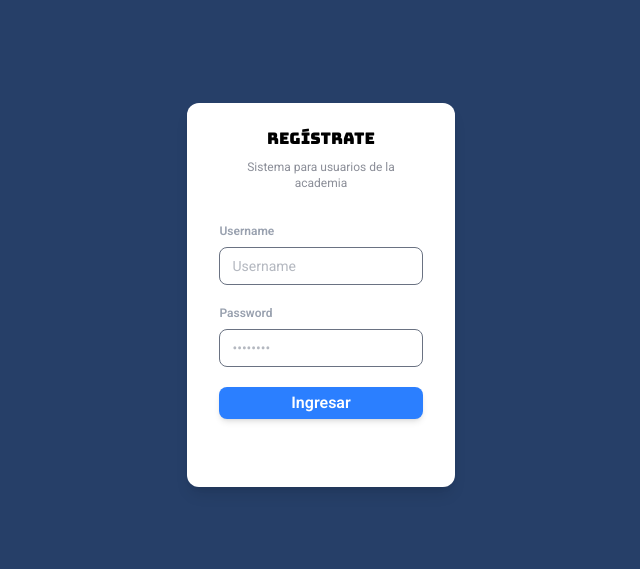
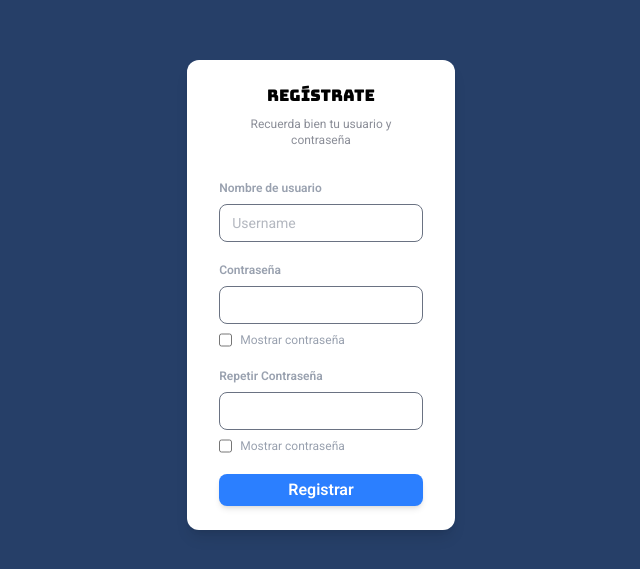
Before and after one commit to MiguelDev3/academy-erp-front, a React (Vite) app: page /register in a window 1280 px wide. Shown: the part 113-682 px from the top of the page, without its empty margins (319-959 px from the left). Built offline with nearby package versions, Linux system fonts and the light colour scheme.

Commit message:
FEAT: add register user process

```diff
--- a/src/pages/register/Register.jsx
+++ b/src/pages/register/Register.jsx
@@ -1,4 +1,71 @@
+import { useState } from "react";
+import { useNavigate } from "react-router-dom";
+
 export const Register = () => {
+  const navigate = useNavigate();
+  const [passwordIsVisible, setPasswordIsVisible] = useState({
+    password: false,
+    repeated: false,
+  });
+
+  const changePasswordVisibility = (e, inputNumber = 0) => {
+    if (inputNumber === 0) {
+      setPasswordIsVisible({
+        ...passwordIsVisible,
+        password: e.target.checked,
+      });
+    } else {
+      setPasswordIsVisible({
+        ...passwordIsVisible,
+        repeated: e.target.checked,
+      });
+    }
+  };
+
+  const comparePasswords = () => {
+    const inputPassword = document.querySelector("#register-password");
+    const inputRepeated = document.querySelector("#register-repeated-password");
+
+    return inputPassword.value.trim() === inputRepeated.value.trim()
+  }
+
+  const registerUser = async () => {
+    if(!comparePasswords()){
+      console.log("Contraseñas no coinciden")
+      return
+    }
+
+    const inputUsername = document.querySelector("#register-username");
+    const inputPassword = document.querySelector("#register-password");
+    const newUser = {
+      username: inputUsername.value.trim(),
+      password: inputPassword.value.trim()
+    }
+
+    const apiHeaders = new Headers();
+    apiHeaders.append('Content-Type', 'application/json');
+    const apiOptions = {
+      method: 'POST',
+      headers: apiHeaders,
+      body: JSON.stringify(newUser)
+    }
+
+    try{
+      const response = await fetch("http://localhost:3000/register", apiOptions);
+      if(!response.ok){
+        const errorData = await response.json();
+        throw new Error(errorData[0].message || `Error ${response.status}`)
+      }
+      const data = await response.json();
+      console.log("Usuario Creado")
+      navigate("/");
+    }catch(error){
+      console.log(error)
+    }
+
+
+
+  }
   return (
     <main className="bg-[#263f68] min-h-dvh flex justify-center items-center font-roboto">
       <div className="relative py-3 sm:max-w-xs sm:mx-auto">
@@ -9,32 +76,68 @@ export const Register = () => {
                 Regístrate
               </p>
               <span className="m-0 text-xs max-w-[90%] text-center text-[#8B8E98]">
-                Sistema para usuarios de la academia
+                Recuerda bien tu usuario y contraseña
               </span>
             </div>
             <div className="w-full flex flex-col gap-2">
               <label className="font-semibold text-xs text-gray-400">
-                Username
+                Nombre de usuario
               </label>
               <input
                 placeholder="Username"
                 className="border rounded-lg px-3 py-2 mb-5 text-gray-500 text-sm w-full outline-none dark:border-gray-500 dark:bg-gray-900"
+                id="register-username"
               />
             </div>
           </div>
           <div className="w-full flex flex-col gap-2">
             <label className="font-semibold text-xs text-gray-400">
-              Password
+              Contraseña
             </label>
             <input
-              placeholder="••••••••"
-              className="border rounded-lg px-3 py-2 mb-5 text-gray-500 text-sm w-full outline-none dark:border-gray-500 dark:bg-gray-900"
-              type="password"
+              className="border rounded-lg px-3 py-2 text-gray-500 text-sm w-full outline-none dark:border-gray-500 dark:bg-gray-900"
+              type={passwordIsVisible.password ? "text" : "password"}
+              id="register-password"
             />
+            <div className="flex gap-2 text-gray-400 mb-5">
+              <input
+                id="show-password"
+                type="checkbox"
+                onClick={(e) => {
+                  changePasswordVisibility(e, 0);
+                }}
+              />
+              <label htmlFor="show-password" className="text-xs">
+                Mostrar contraseña
+              </label>
+            </div>
+          </div>
+          <div className="w-full flex flex-col gap-2">
+            <label className="font-semibold text-xs text-gray-400">
+              Repetir Contraseña
+            </label>
+            <input
+              className="border rounded-lg px-3 py-2 text-gray-500 text-sm w-full outline-none dark:border-gray-500 dark:bg-gray-900"
+              type={passwordIsVisible.repeated ? "text" : "password"}
+              id="register-repeated-password"
+            />
+            <div className="flex gap-2 text-gray-400 mb-5">
+              <input
+                id="show-repeated-password"
+                type="checkbox"
+                onClick={(e) => {
+                  changePasswordVisibility(e, 1);
+                }}
+              />
+              <label htmlFor="show-repeated-password" className="text-xs">
+                Mostrar contraseña
+              </label>
+            </div>
           </div>
           <div>
-            <button className="py-1 px-8 bg-blue-500 hover:bg-blue-800 focus:ring-offset-blue-200 text-white w-full transition ease-in duration-200 text-center text-base font-semibold shadow-md focus:outline-none focus:ring-2 focus:ring-offset-2 rounded-lg cursor-pointer select-none">
-              Ingresar
+            <button className="py-1 px-8 bg-blue-500 hover:bg-blue-800 focus:ring-offset-blue-200 text-white w-full transition ease-in duration-200 text-center text-base font-semibold shadow-md focus:outline-none focus:ring-2 focus:ring-offset-2 rounded-lg cursor-pointer select-none"
+            onClick={registerUser}>
+              Registrar
             </button>
           </div>
         </div>
```
